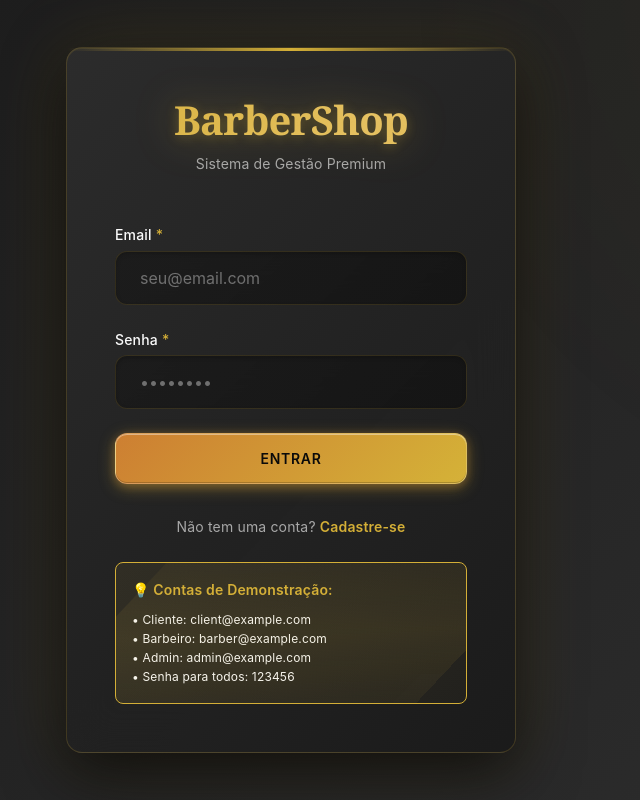
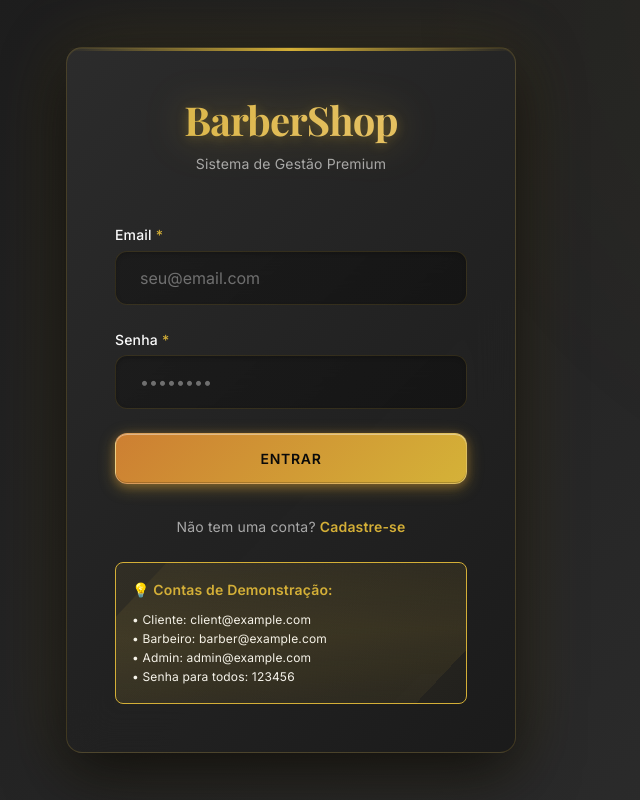
Before and after one commit to PedroLeoo07/barbershop-management-web, a Next.js app: page /login in a window 1280 px wide. Shown: the whole page, without its empty margins (349-989 px from the left). Built offline with nearby package versions, Linux system fonts and the light colour scheme.

Commit message:
feat: integrate premium fonts Inter and Playfair Display into layout and global styles

```diff
--- a/src/app/layout.tsx
+++ b/src/app/layout.tsx
@@ -1,6 +1,21 @@
 import type { Metadata } from 'next';
+import { Inter, Playfair_Display } from 'next/font/google';
 import { AuthProvider } from '@/contexts/AuthContext';
 import '@/styles/globals.css';
+
+// Configuração das fontes premium
+const inter = Inter({
+  subsets: ['latin'],
+  variable: '--font-inter',
+  display: 'swap',
+});
+
+const playfair = Playfair_Display({
+  subsets: ['latin'],
+  variable: '--font-playfair',
+  display: 'swap',
+  weight: ['400', '500', '600', '700', '800', '900'],
+});
 
 export const metadata: Metadata = {
   title: 'BarberShop - Sistema de Agendamentos',
@@ -13,7 +28,11 @@ export default function RootLayout({
   children: React.ReactNode;
 }) {
   return (
-    <html lang="pt-BR">
+    <html lang="pt-BR" className={`${inter.variable} ${playfair.variable}`}>
+      <head>
+        <link rel="preconnect" href="https://fonts.googleapis.com" />
+        <link rel="preconnect" href="https://fonts.gstatic.com" crossOrigin="anonymous" />
+      </head>
       <body>
         <AuthProvider>{children}</AuthProvider>
       </body>
--- a/src/styles/globals.css
+++ b/src/styles/globals.css
@@ -40,8 +40,8 @@
   --shadow-gold-hover: 0 0 32px rgba(212, 175, 55, 0.5), 0 8px 24px rgba(212, 175, 55, 0.3);
 
   /* Tipografia Premium */
-  --font-family-primary: "Inter", -apple-system, BlinkMacSystemFont, "Segoe UI", Roboto, "Helvetica Neue", Arial, sans-serif;
-  --font-family-display: "Playfair Display", "Georgia", serif;
+  --font-family-primary: var(--font-inter), "Inter", -apple-system, BlinkMacSystemFont, "Segoe UI", Roboto, "Helvetica Neue", Arial, sans-serif;
+  --font-family-display: var(--font-playfair), "Playfair Display", "Georgia", serif;
   --font-family-mono: "JetBrains Mono", "SF Mono", Monaco, monospace;
 
   /* Espaçamento */
```
